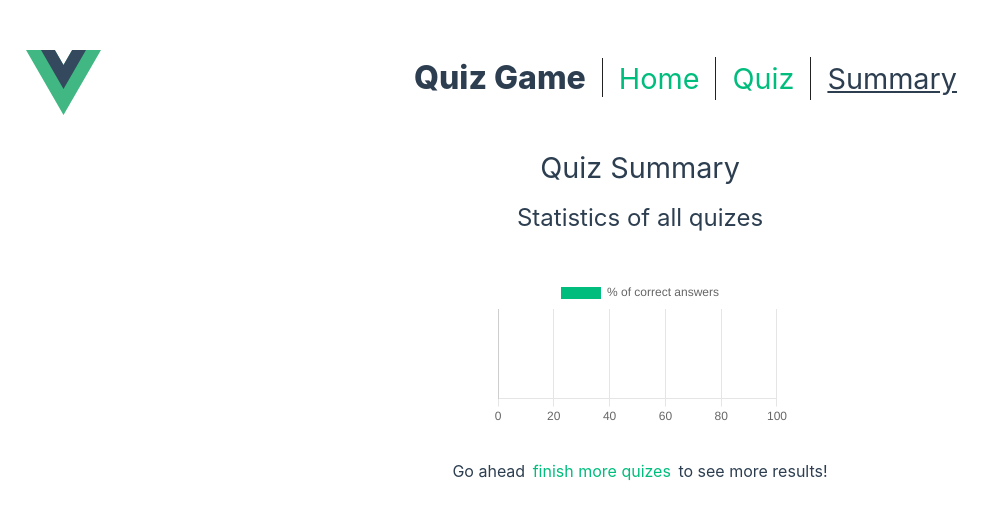
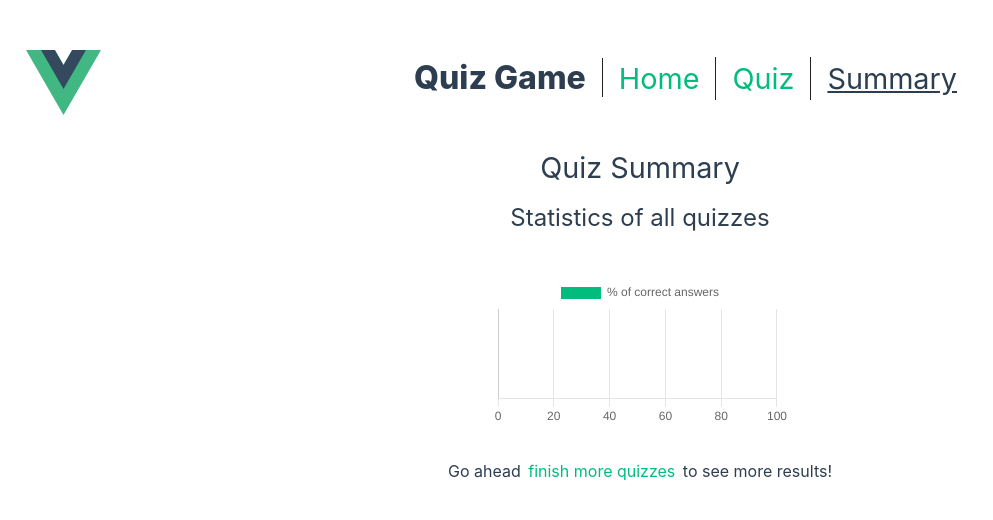
Before and after one commit to mikizuk/vue3-trivia, a Vue app: page /summary in a window 1280 px wide. Shown: the top 520 px of the page, without its empty margins (0-993 px from the left). Built offline with nearby package versions, Linux system fonts and the light colour scheme.

Commit message:
Fixed typos

```diff
--- a/src/views/SummaryView.vue
+++ b/src/views/SummaryView.vue
@@ -13,7 +13,7 @@ const resultsPercentage = allItemsStats.value.map(stat => stat.scorePercentage)
 
 <template>
   <h1>Quiz Summary</h1>
-  <h2>Statistics of all quizes</h2>
+  <h2>Statistics of all quizzes</h2>
   <div v-if="totalStats?.totalTimeSpend" class="summary">
     <span>Time spend:</span><span class="summary__stat-item">{{ totalStats.totalTimeSpendFormatted }}</span>
     <span>Score:</span><span class="summary__stat-item">{{ totalStats.totalScore }}</span>
@@ -26,7 +26,7 @@ const resultsPercentage = allItemsStats.value.map(stat => stat.scorePercentage)
   <div v-if="resultsScore" class="summary-chart">
     <ChartComponent :resultsScore :resultsPercentage />
   </div>
-  <p>Go ahead <RouterLink to="/">finish more quizes</RouterLink> to see more results!</p>
+  <p>Go ahead <RouterLink to="/">finish more quizzes</RouterLink> to see more results!</p>
 
 </template>
 
```
